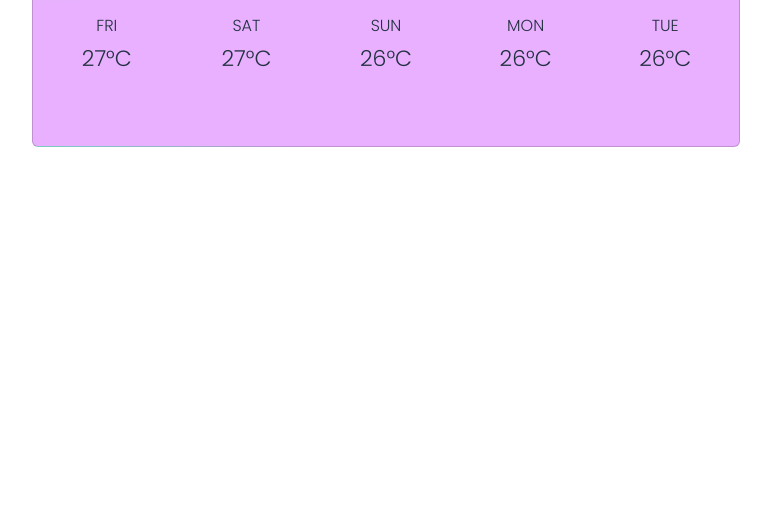
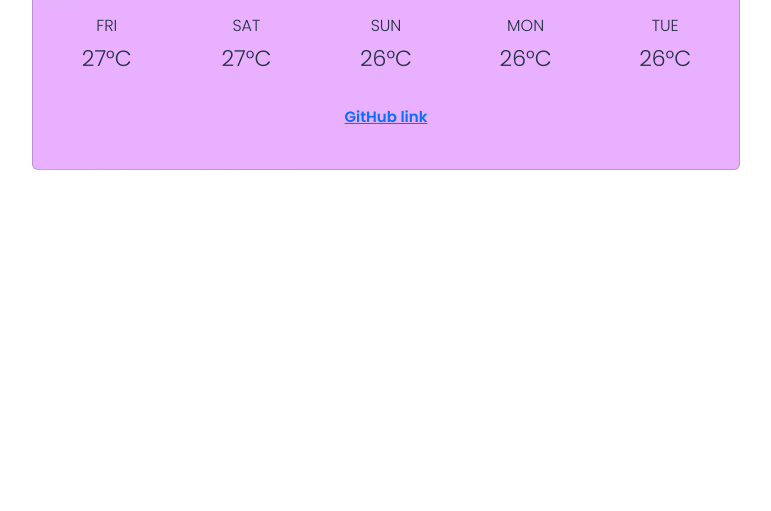
Before and after one commit to KatrinLiakh/SheCodes-HomeWork-week-6, a website built with Parcel: page index.html in a window 1280 px wide. Shown: the part 289-800 px from the top of the page, without its empty margins (254-1025 px from the left). Built offline with nearby package versions, Linux system fonts and the light colour scheme; no server answers.

Commit message:
GitHub link added

```diff
--- a/index.html
+++ b/index.html
@@ -138,14 +138,20 @@
                 fill="currentColor"
                 class="bi bi-cloud-sun"
                 viewBox="0 0 16 16"
+                              </svg>
 
-              </svg>
             </div>
+            <span class="link">
+              <a href="https://github.com/KatrinLiakh/SheCodes-HomeWork-week-6" target="_blank">    GitHub link</a>
+             </span>
           </div>
         </div>
         <br />
       </div>
     </div>
+       <br>
+
+
   </body>
   <script src="src/index.js"></script>
 </html>
--- /dev/null
+++ b/package - копия.json
@@ -0,0 +1,3 @@
+{
+  "minifySvg": false
+}
--- a/src/styles.css
+++ b/src/styles.css
@@ -76,3 +76,11 @@ p {
 div.container {
   max-width: 732px;
 }
+.link {
+  text-align: center;
+ color:  #ff3366;
+ font-weight: 600;
+  font-family: "Pacifico", cursive;
+  font-family: "Poppins", sans-serif;
+  font-size: 15px;
+}
```
